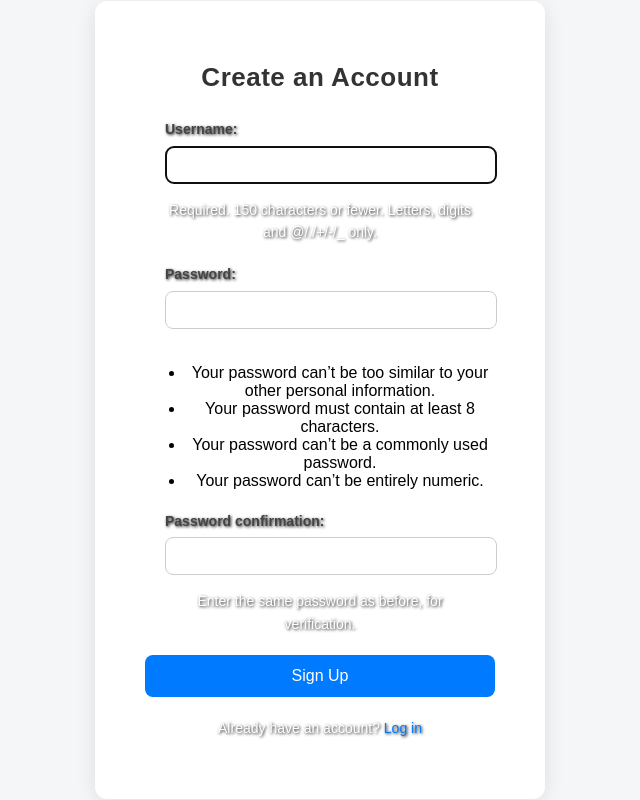
After one commit to dfgamer200/Capstone-Project, a Django app: page /signup/ in a window 1280 px wide. The commit adds this page. Shown: the whole page, without its empty margins (320-960 px from the left). Run offline with Django 5.2, Linux system fonts and the light colour scheme.

Commit message:
massive improvements

```diff
--- a/Capstone/settings.py
+++ b/Capstone/settings.py
@@ -122,3 +122,8 @@ STATIC_URL = 'static/'
 # https://docs.djangoproject.com/en/5.2/ref/settings/#default-auto-field
 
 DEFAULT_AUTO_FIELD = 'django.db.models.BigAutoField'
+
+
+LOGIN_REDIRECT_URL = 'mechanix:welcome'   # Default redirect after login
+LOGOUT_REDIRECT_URL = 'mechanix:welcome'  # After logout
+LOGIN_URL = 'mechanix:login'              # Where @login_required sends users
--- a/Mechanix/static/css/main.css
+++ b/Mechanix/static/css/main.css
@@ -59,3 +59,16 @@ img{
     max-width: 400px;
     filter: drop-shadow(0 4px 8px rgba(0, 0, 0, 0.5));
 }
+
+.logout-btn {
+  background-color: #007bff;
+  color: white;
+  padding: 8px 16px;
+  border-radius: 6px;
+  text-decoration: none;
+  transition: background-color 0.3s ease;
+}
+
+.logout-btn:hover {
+  background-color: #0056b3;
+}
--- /dev/null
+++ b/Mechanix/static/css/signup.css
@@ -0,0 +1,81 @@
+/* signup.css — matches the style of login.css for consistency */
+
+body {
+  font-family: Arial, sans-serif;
+  background-color: #f4f6f8;
+  display: flex;
+  justify-content: center;
+  align-items: center;
+  height: 100vh;
+  margin: 0;
+}
+
+.signup-container {
+  background-color: white;
+  padding: 40px 50px;
+  border-radius: 12px;
+  box-shadow: 0 4px 20px rgba(0, 0, 0, 0.1);
+  width: 350px;
+  text-align: center;
+}
+
+.signup-container h2 {
+  margin-bottom: 25px;
+  color: #333;
+  font-size: 26px;
+  letter-spacing: 0.5px;
+}
+
+.signup-container label {
+  font-weight: bold;
+  display: block;
+  margin-top: 10px;
+  text-align: left;
+  color: #444;
+}
+
+.signup-container input {
+  width: 100%;
+  padding: 10px;
+  margin-top: 5px;
+  margin-bottom: 15px;
+  border: 1px solid #ccc;
+  border-radius: 8px;
+  font-size: 14px;
+}
+
+.signup-container button {
+  background-color: #007bff;
+  color: white;
+  border: none;
+  padding: 12px 20px;
+  border-radius: 8px;
+  cursor: pointer;
+  width: 100%;
+  font-size: 16px;
+  transition: background-color 0.3s ease;
+}
+
+.signup-container button:hover {
+  background-color: #0056b3;
+}
+
+.signup-container .error {
+  color: red;
+  font-size: 14px;
+  margin-bottom: 10px;
+}
+
+.signup-container p {
+  margin-top: 20px;
+  font-size: 14px;
+}
+
+.signup-container a {
+  color: #007bff;
+  text-decoration: none;
+}
+
+.signup-container a:hover {
+  text-decoration: underline;
+}
--- /dev/null
+++ b/Mechanix/templates/Signup.html
@@ -0,0 +1,28 @@
+{% extends "base.html" %}
+{% load static %}
+{% block content %}
+
+<link rel="stylesheet" href="{% static 'css/signup.css' %}">
+
+<div class="signup-container">
+  <h2>Create an Account</h2>
+
+  <form method="POST" action="{% url 'mechanix:signup' %}">
+    {% csrf_token %}
+    {{ form.as_p }}
+
+    <input type="hidden" name="next" value="{{ next }}">
+
+    <button type="submit">Sign Up</button>
+  </form>
+
+  {% if messages %}
+    {% for message in messages %}
+      <p class="error">{{ message }}</p>
+    {% endfor %}
+  {% endif %}
+
+  <p>Already have an account? <a href="{% url 'mechanix:login' %}">Log in</a></p>
+</div>
+
+{% endblock %}
--- a/Mechanix/urls.py
+++ b/Mechanix/urls.py
@@ -1,4 +1,5 @@
 from django.urls import path
+from django.contrib.auth import views as auth_views
 from . import views
 
 app_name = 'mechanix'
@@ -6,11 +7,26 @@ app_name = 'mechanix'
 urlpatterns = [
 
 	path('', views.welcome, name="welcome"),
-    path('login/', views.login, name="login"),
+
+    path('login/', auth_views.LoginView.as_view(
+        template_name='Login.html',
+        redirect_authenticated_user=True
+    ), name='login'),
+
+    path('logout/', views.logout_view, name='logout'),
+
+    path('signup/', views.signup_view, name='signup'),
+
+    path('logout/', auth_views.LogoutView.as_view(next_page='mechanix:welcome'), name='logout'),
+
     path('troubleshoot/', views.troubleshoot, name="troubleshoot"),
+
     path('find-shop/', views.findShop, name="find_shop"),
+
     path('discussion/', views.discussion, name="discussion"),
+
     path('discussion/edit/<int:post_id>/', views.edit_post, name='edit_post'),
+
     path('discussion/delete/<int:post_id>/', views.delete_post, name='delete_post'),
 
 ]
--- a/Mechanix/views.py
+++ b/Mechanix/views.py
@@ -1,16 +1,51 @@
-from django.shortcuts import render, redirect
+from django.shortcuts import render, redirect, get_object_or_404
 from django.contrib.auth.decorators import login_required
 from .models import DiscussionPost
-from django.shortcuts import get_object_or_404
+from django.contrib.auth import authenticate, login, logout
 from django.contrib import messages
+from django.contrib.auth.forms import UserCreationForm
 
 # Create your views here.
 
 def welcome(request):
 	return render(request, "Welcome.html")
 
-def login(request):
-	return render(request, "Login.html")
+def login_view(request):
+    if request.method == 'POST':
+        username = request.POST.get('username')
+        password = request.POST.get('password')
+        user = authenticate(request, username=username, password=password)
+        if user is not None:
+            login(request, user)
+            next_url = request.GET.get('next')
+            if next_url:
+                return redirect(next_url)
+            return redirect('mechanix:welcome')
+        else:
+            messages.error(request, "Invalid username or password.")
+    return render(request, 'Login.html')
+
+def logout_view(request):
+        logout(request)
+        return redirect('mechanix:welcome')
+
+def signup_view(request):
+    if request.method == 'POST':
+        form = UserCreationForm(request.POST)
+        if form.is_valid():
+            user = form.save()
+            login(request, user)
+            next_url = request.POST.get('next') or request.GET.get('next')
+            if next_url:
+                return redirect(next_url)
+            return redirect('mechanix:welcome')
+        else:
+            messages.error(request, "There was a problem with your signup. Please check the details.")
+    else:
+        form = UserCreationForm()
+
+    return render(request, 'Signup.html', {'form': form})
+
 
 def findShop(request):
 	return render(request, "FindAShop.html")
```
Also changed, not shown: Mechanix/templates/Login.html (+30 -22 lines), Mechanix/templates/Welcome.html (+9 -4 lines), db.sqlite3.
